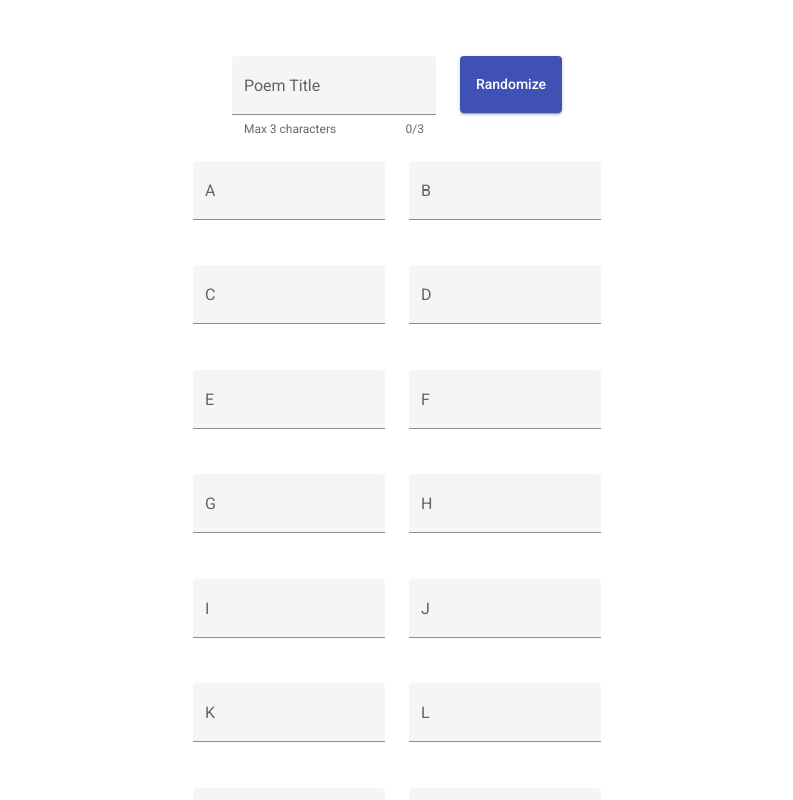
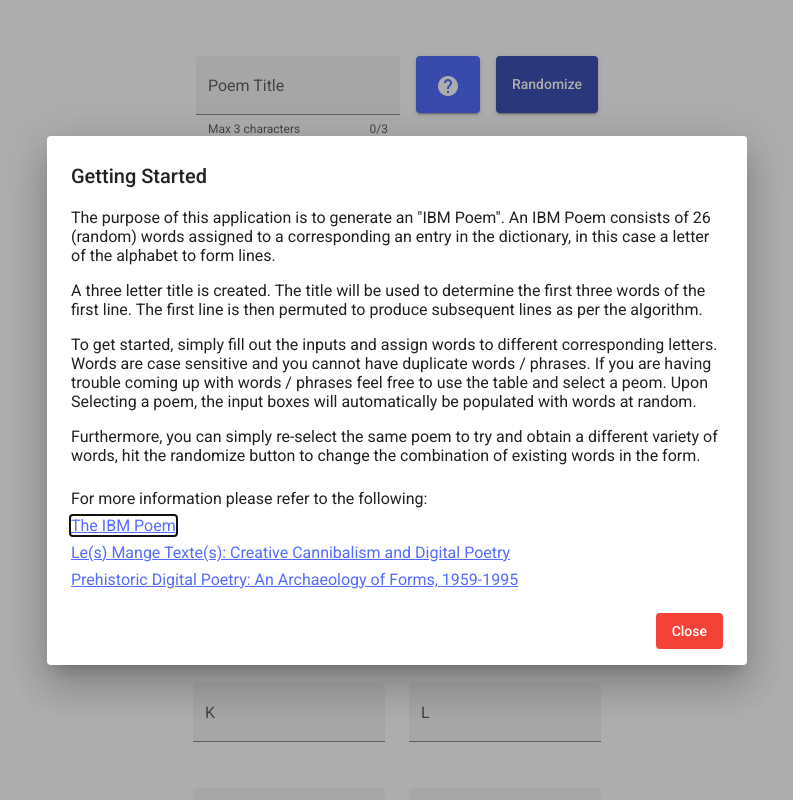
Before and after one commit to dmaisano/ibm-poetry, an Angular app: page /#/ in a window 1280 px wide. Shown: the top 800 px of the page, without its empty margins (243-1036 px from the left). Built offline with nearby package versions, Linux system fonts and the light colour scheme; no server answers.

Commit message:
created help dialog

```diff
--- a/src/app/app.module.ts
+++ b/src/app/app.module.ts
@@ -13,6 +13,7 @@
 import { BrowserAnimationsModule } from '@angular/platform-browser/animations';
 import { AppRoutingModule } from './app-routing.module';
 import { AppComponent } from './app.component';
+import { HelpDialogComponent } from './help-dialog/help-dialog.component';
 import { HomeComponent } from './home/home.component';
 import { TruncatePipe } from './pipes/truncate.pipe';
 import { PoemDialogComponent } from './poem-dialog/poem-dialog.component';
@@ -23,6 +24,7 @@
     HomeComponent,
     TruncatePipe,
     PoemDialogComponent,
+    HelpDialogComponent,
   ],
   imports: [
     BrowserModule,
@@ -41,7 +43,7 @@
     MatSelectModule,
     MatTableModule,
   ],
-  entryComponents: [PoemDialogComponent],
+  entryComponents: [PoemDialogComponent, HelpDialogComponent],
   providers: [],
   bootstrap: [AppComponent],
 })
--- /dev/null
+++ b/src/app/help-dialog/help-dialog.component.html
@@ -0,0 +1,58 @@
+<div class="content">
+  <h1 mat-dialog-title class="title">Getting Started</h1>
+  <div mat-dialog-content>
+    <p>
+      The purpose of this application is to generate an "IBM Poem". An IBM Poem
+      consists of 26 (random) words assigned to a corresponding an entry in the
+      dictionary, in this case a letter of the alphabet to form lines.
+    </p>
+
+    <p>
+      A three letter title is created. The title will be used to determine the
+      first three words of the first line. The first line is then permuted to
+      produce subsequent lines as per the algorithm.
+    </p>
+
+    <p>
+      To get started, simply fill out the inputs and assign words to different
+      corresponding letters. Words are case sensitive and you cannot have
+      duplicate words / phrases. If you are having trouble coming up with words
+      / phrases feel free to use the table and select a peom. Upon Selecting a
+      poem, the input boxes will automatically be populated with words at
+      random.
+    </p>
+
+    <p>
+      Furthermore, you can simply re-select the same poem to try and obtain a
+      different variety of words, hit the randomize button to change the
+      combination of existing words in the form.
+    </p>
+
+    <div class="links">
+      <p>For more information please refer to the following:</p>
+
+      <p>
+        <a href="https://elmcip.net/creative-work/ibm-poem">The IBM Poem</a>
+      </p>
+
+      <p>
+        <a
+          href="https://elmcip.net/critical-writing/les-mange-textes-creative-cannibalism-and-digital-poetry"
+          >Le(s) Mange Texte(s): Creative Cannibalism and Digital Poetry</a
+        >
+      </p>
+
+      <p>
+        <a
+          href="https://elmcip.net/critical-writing/prehistoric-digital-poetry-archaeology-forms-1959-1995"
+          >Prehistoric Digital Poetry: An Archaeology of Forms, 1959-1995</a
+        >
+      </p>
+    </div>
+  </div>
+  <div mat-dialog-actions>
+    <button mat-flat-button color="warn" (click)="close()">
+      Close
+    </button>
+  </div>
+</div>
--- /dev/null
+++ b/src/app/help-dialog/help-dialog.component.scss
@@ -0,0 +1,33 @@
+.content {
+  .title {
+    margin-bottom: 0;
+  }
+
+  .about h4 {
+    font-weight: 500;
+  }
+
+  .poem {
+    .line {
+      margin: 0 0 0.4rem 0;
+    }
+  }
+
+  .mat-dialog-actions {
+    display: flex;
+    justify-content: flex-end;
+  }
+
+  .links {
+    margin-top: 1.5rem;
+
+    p {
+      margin-top: 0.5rem;
+      margin-bottom: 0.5rem;
+    }
+
+    a {
+      color: #536dfe;
+    }
+  }
+}
--- /dev/null
+++ b/src/app/help-dialog/help-dialog.component.ts
@@ -0,0 +1,22 @@
+import { Component, OnInit, Inject } from '@angular/core';
+import { MatDialogRef, MAT_DIALOG_DATA } from '@angular/material/dialog';
+import { PoemDialogComponent } from '../poem-dialog/poem-dialog.component';
+
+@Component({
+  selector: 'app-help-dialog',
+  templateUrl: './help-dialog.component.html',
+  styleUrls: ['./help-dialog.component.scss'],
+})
+export class HelpDialogComponent implements OnInit {
+  constructor(
+    public dialogRef: MatDialogRef<PoemDialogComponent>,
+    @Inject(MAT_DIALOG_DATA)
+    public data: any
+  ) {}
+
+  ngOnInit() {}
+
+  close(): void {
+    this.dialogRef.close();
+  }
+}
--- a/src/app/home/home.component.html
+++ b/src/app/home/home.component.html
@@ -75,6 +75,10 @@
       <mat-hint align="end">{{ input.value?.length || 0 }}/3</mat-hint>
     </mat-form-field>
 
+    <button mat-raised-button color="accent" (click)="showHelp()">
+      <mat-icon>help</mat-icon>
+    </button>
+
     <button mat-raised-button color="primary">Randomize</button>
 
     <!-- selected poem -->
--- a/src/app/home/home.component.scss
+++ b/src/app/home/home.component.scss
@@ -26,7 +26,7 @@
         }
 
         &:nth-child(2) {
-          text-align: center;
+          // text-align: center;
 
           width: 8rem;
           padding-left: 0.5rem;
@@ -66,7 +66,7 @@
     display: flex;
 
     button {
-      margin: 0 0 1.5rem 1.5rem;
+      margin: 0 0 1.5rem 1rem;
     }
   }
 
--- a/src/app/home/home.component.ts
+++ b/src/app/home/home.component.ts
@@ -8,6 +8,7 @@
   MAT_DIALOG_DATA,
 } from '@angular/material/dialog';
 import { PoemDialogComponent } from '../poem-dialog/poem-dialog.component';
+import { HelpDialogComponent } from '../help-dialog/help-dialog.component';
 
 export interface Poem {
   index?: number;
@@ -56,6 +57,13 @@
   constructor(private http: HttpClient, public dialog: MatDialog) {}
 
   ngOnInit() {
+    console.log(localStorage.getItem('first-time-visit'));
+
+    // show help dialog if the user visits the page for the first time
+    if (!localStorage.getItem('first-time-visit')) {
+      this.showHelp();
+    }
+
     this.dataSource.data = [];
 
     this.getPoems();
@@ -107,4 +115,16 @@
       },
     });
   }
+
+  showHelp(): void {
+    const dialogRef = this.dialog.open(HelpDialogComponent, {
+      width: '700px',
+    });
+
+    dialogRef.afterClosed().subscribe({
+      next: () => {
+        localStorage.setItem('first-time-visit', 'false');
+      },
+    });
+  }
 }
```
Also changed, not shown: 1 other file (tests, documents, lock files or other folders).
